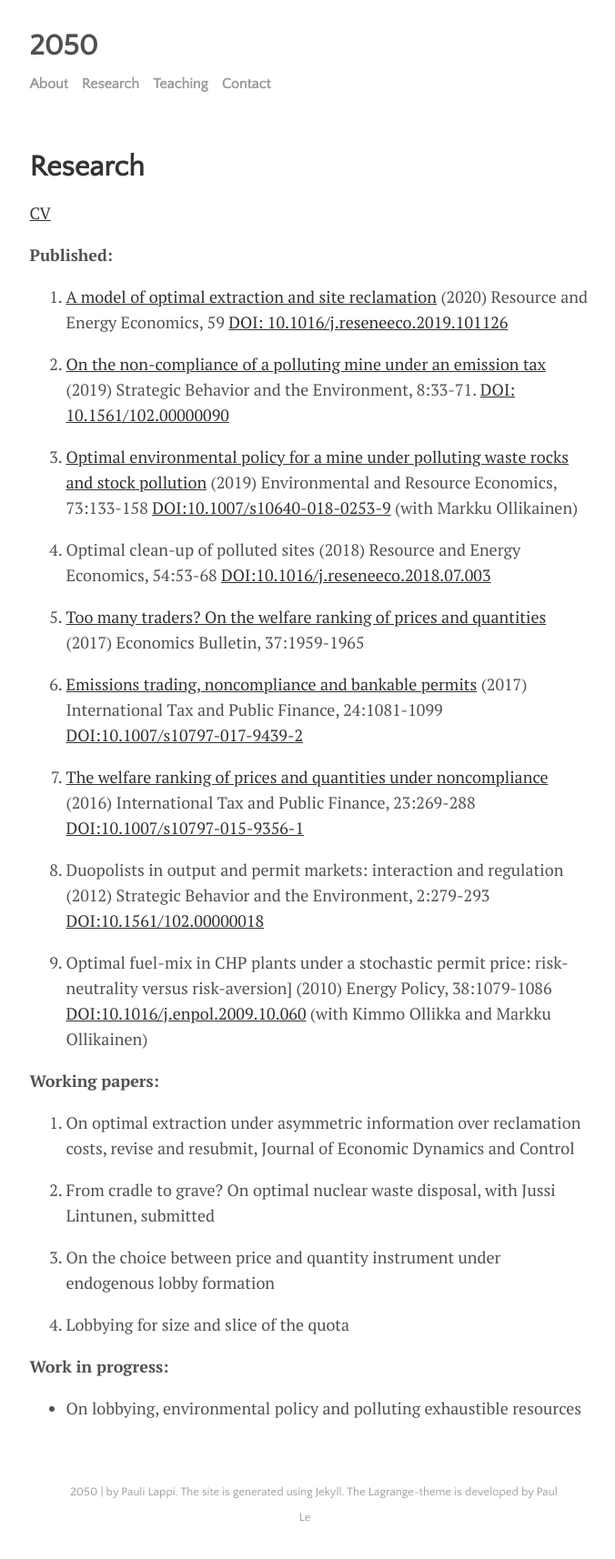
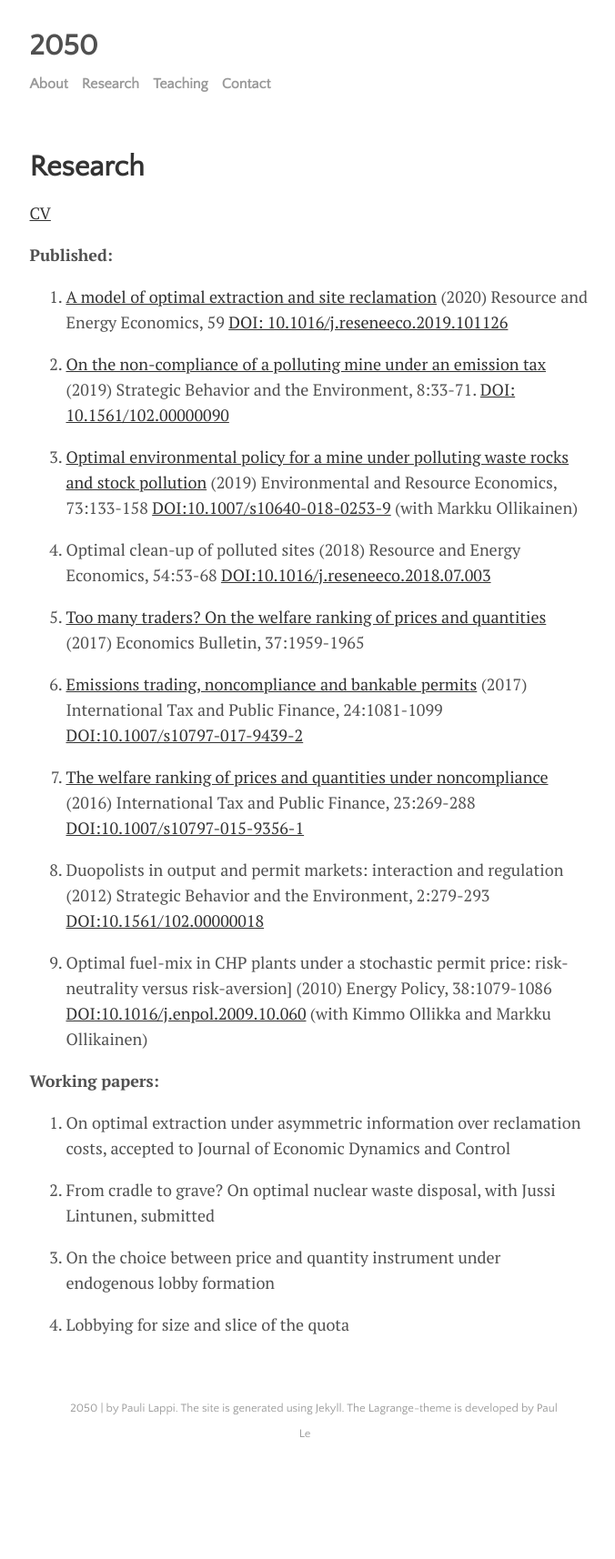
Before and after one commit to plappi/2050, a Jekyll site: the page built from menu/research.md, in a window 1280 px wide. Shown: the whole page at 91% size, without its empty margins (300-976 px from the left). Built offline with Jekyll 4.4.1, drawn with Linux system fonts in a browser that asks for light colours; nearby versions of some CDN libraries; after the commit the page ends 1622 px from its top, so only the background shows below that.

Commit message:
Update on research

```diff
--- a/menu/research.md
+++ b/menu/research.md
@@ -28,14 +28,10 @@ title: Research
 
 **Working papers:**
 
-1. On optimal extraction under asymmetric information over reclamation costs, revise and resubmit, Journal of Economic Dynamics and Control <br/>
+1. On optimal extraction under asymmetric information over reclamation costs, accepted to Journal of Economic Dynamics and Control <br/>
 
 2. From cradle to grave? On optimal nuclear waste disposal, with Jussi Lintunen, submitted <br/>
 
 3. On the choice between price and quantity instrument under endogenous lobby formation <br/>
 
 4. Lobbying for size and slice of the quota <br/>
-
-**Work in progress:**
-
-* On lobbying, environmental policy and polluting exhaustible resources
```
Also changed, not shown: _posts/2020-3-22-mitigation gap.md (+1 -1 lines), 1 other file.
